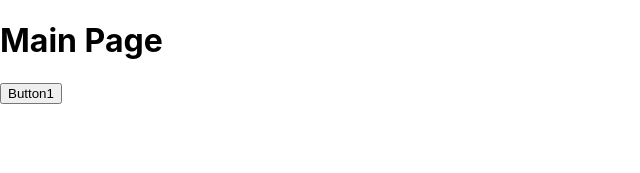
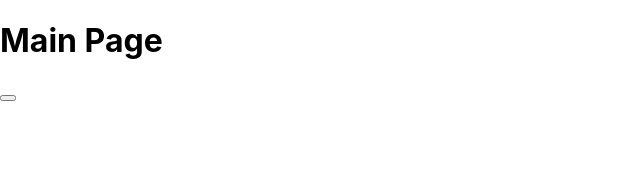
Before and after one commit to ghogho232/Capstone-FrontEnd, a React (Create React App) app in the folder capstone_front/: page / in a window 1280 px wide. Shown: the top 173 px of the page, without its empty margins (0-640 px from the left). Built offline with nearby package versions, Linux system fonts and the light colour scheme.

Commit message:
docs Button

```diff
--- a/capstone_front/src/component/ui/Button.jsx
+++ b/capstone_front/src/component/ui/Button.jsx
@@ -1,9 +1,9 @@
 import React from "react";
 
 function Button(props){
-    const{name, onClick} = props;
+    const{title, onClick, id, className, style} = props;
     return (
-        <button onClick={onClick}>{name}</button>
+        <button className={className} id={id}onClick={onClick}style={style}>{title}</button>
       );
 }
 export default Button;
```
